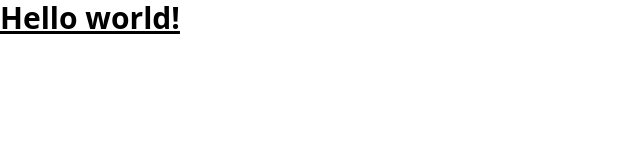
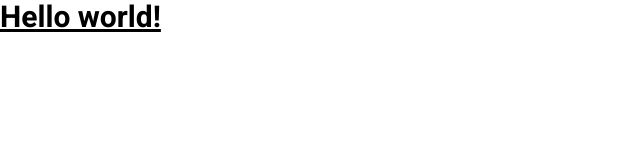
Before and after one commit to fodoraron/12E_Webportfolio, a plain HTML site: page index.html in a window 1280 px wide. Shown: the whole page, without its empty margins (0-640 px from the left). Drawn offline with nearby package versions, Linux system fonts and the light colour scheme.

Commit message:
added heebo font

```diff
--- a/index.html
+++ b/index.html
@@ -1,14 +1,21 @@
 <!DOCTYPE html>
 <html lang="hu">
+
 <head>
     <meta charset="UTF-8">
     <meta name="viewport" content="width=device-width, initial-scale=1.0">
     <title>Kezdőlap</title>
     <script src="https://cdn.jsdelivr.net/npm/@tailwindcss/browser@4"></script>
+    <link rel="preconnect" href="https://fonts.googleapis.com">
+    <link rel="preconnect" href="https://fonts.gstatic.com" crossorigin>
+    <link href="https://fonts.googleapis.com/css2?family=Heebo:wght@100..900&display=swap" rel="stylesheet">
+    <link rel="stylesheet" href="style.css">
 </head>
+
 <body>
     <h1 class="text-3xl font-bold underline">
         Hello world!
-      </h1>
+    </h1>
 </body>
+
 </html>
--- a/style.css
+++ b/style.css
@@ -0,0 +1 @@
+*{  font-family: "Heebo", sans-serif;}
```
